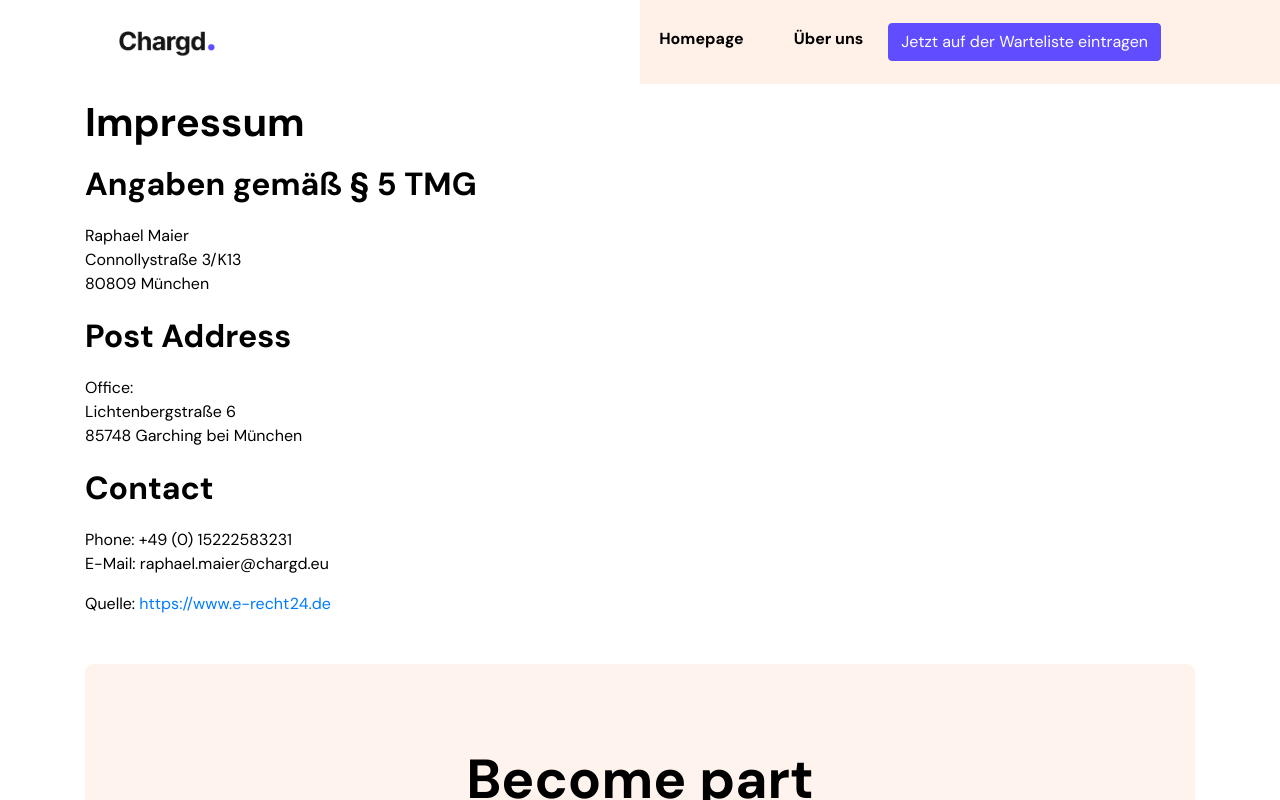
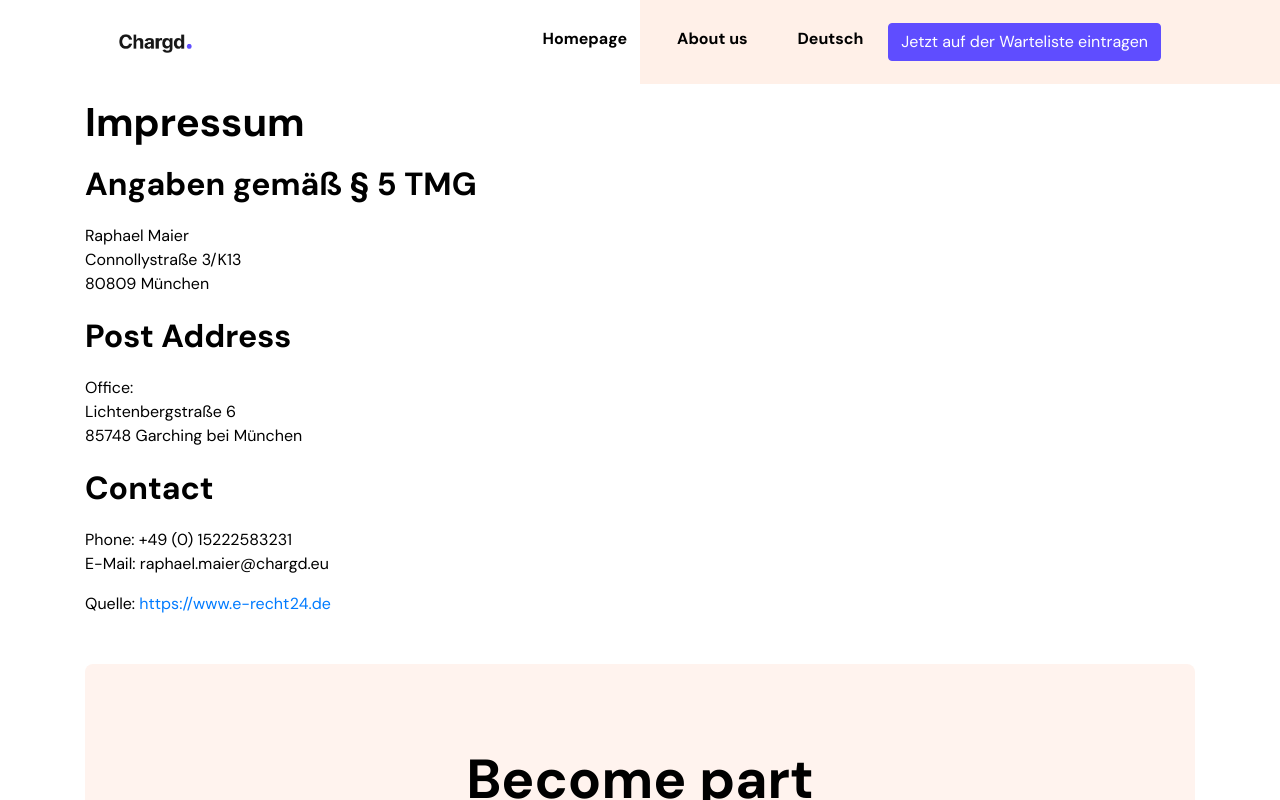
Before and after one commit to matteryanalytics/matteryanalytics.github.io, a website: page impressum.html in a window 1280 px wide. Shown: the top 800 px of the page. Drawn offline with Linux system fonts and the light colour scheme.

Commit message:
Update impressum.html

```diff
--- a/impressum.html
+++ b/impressum.html
@@ -65,7 +65,11 @@
                         </li>
 
                         <li class="nav-item">
-                            <a class="nav-link text-nowrap" href="about_contact.html">Über uns</a>
+                            <a class="nav-link text-nowrap" href="about_contact.html">About us</a>
+                        </li>
+
+                        <li class="nav-item">
+                            <a class="nav-link text-nowrap" href="https://de.chargd-app.com">Deutsch</a>
                         </li>
 
                         <li class="nav-item">
```
